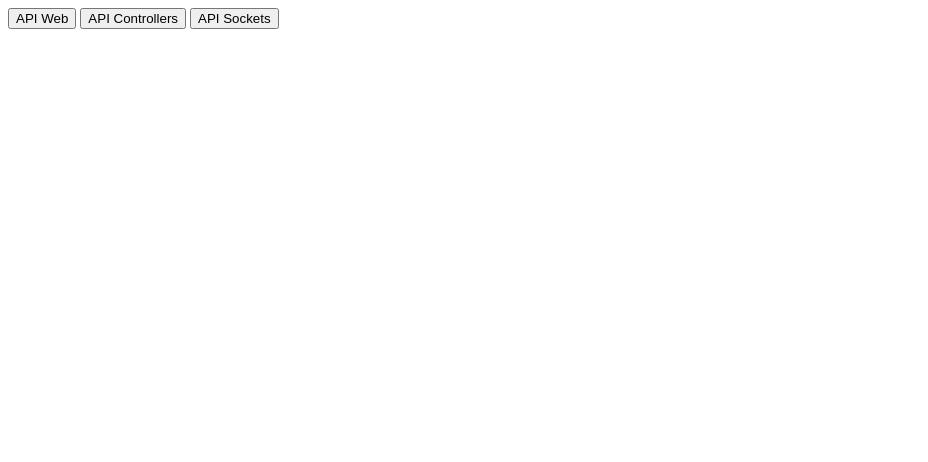
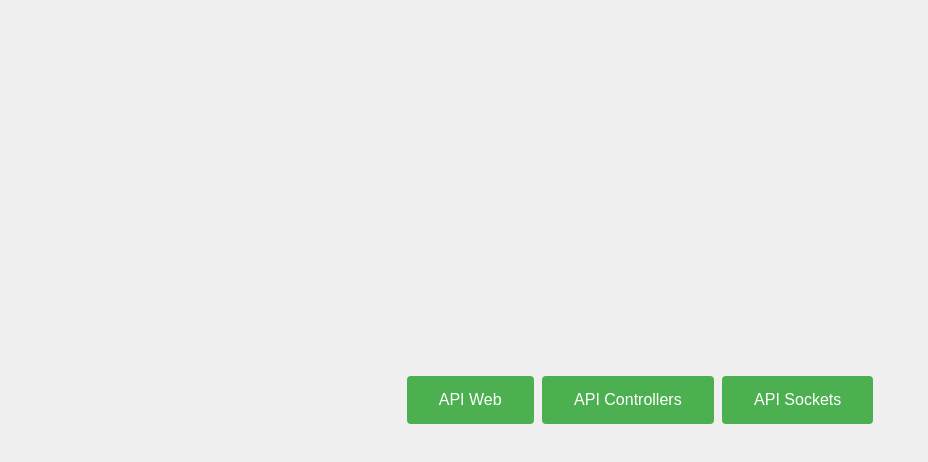
Before and after one commit to UNIZAR-30226-2024-02/UNIZAR-30226-2024-02.github.io, a plain HTML site: page index.html in a window 1280 px wide. Shown: the whole page, without its empty margins (0-928 px from the left). Drawn offline with Linux system fonts and the light colour scheme.

Commit message:
+ bonito

```diff
--- a/index.html
+++ b/index.html
@@ -2,10 +2,39 @@
 <html>
 <head>
     <title>API Navigation</title>
+    <style>
+        body {
+            background-color: #f0f0f0;
+            font-family: Arial, sans-serif;
+            display: flex;
+            justify-content: center;
+            align-items: center;
+            height: 100vh;
+            margin: 0;
+        }
+        button {
+            background-color: #4CAF50;
+            color: white;
+            padding: 15px 32px;
+            text-align: center;
+            text-decoration: none;
+            display: inline-block;
+            font-size: 16px;
+            margin: 4px 2px;
+            cursor: pointer;
+            border: none;
+            border-radius: 4px;
+        }
+        button:hover {
+            background-color: #45a049;
+        }
+    </style>
 </head>
 <body>
-    <button id="webButton" onclick="location.href='api_web.html'">API Web</button>
-    <button id="controllersButton">API Controllers</button>
-    <button id="socketsButton">API Sockets</button>
+    <div>
+        <button id="webButton" onclick="location.href='api_web.html'">API Web</button>
+        <button id="controllersButton">API Controllers</button>
+        <button id="socketsButton">API Sockets</button>
+    </div>
 </body>
 </html>
```
